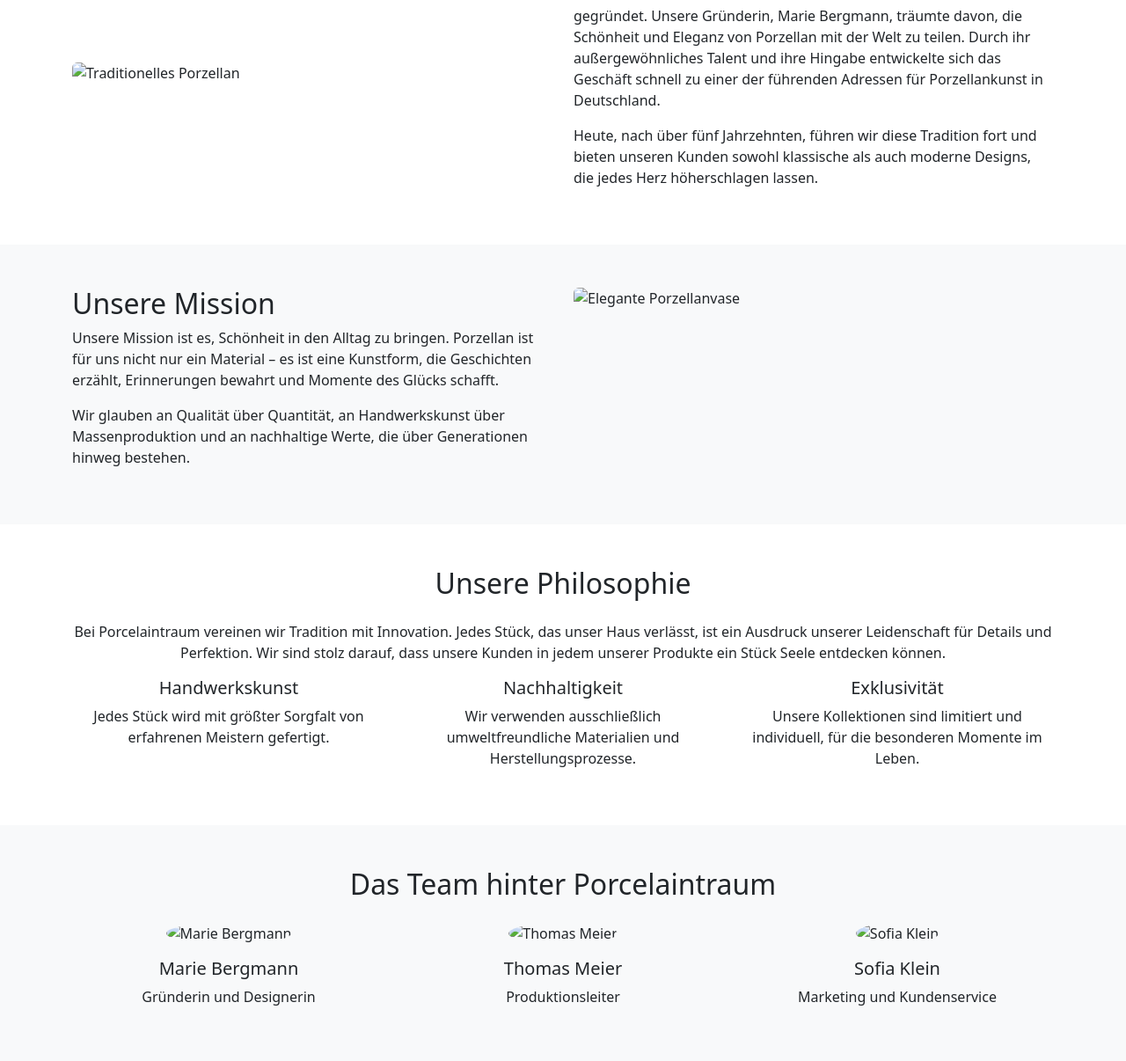
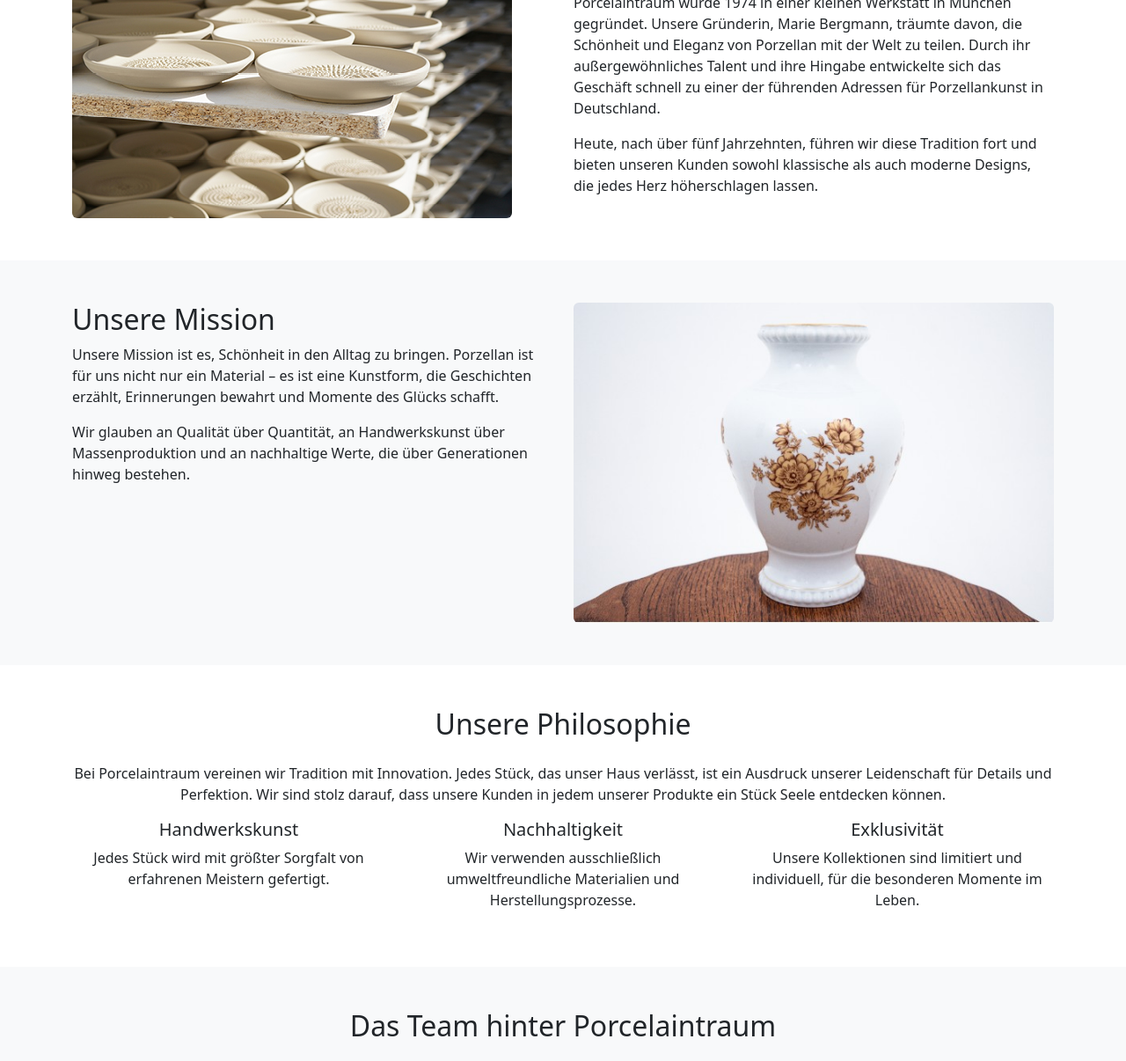
Before and after one commit to Dedoume/EK, a plain HTML site: page about.html in a window 1280 px wide. Shown: the part 386-1592 px from the top of the page at 88% size. Drawn offline with nearby package versions, Linux system fonts and the light colour scheme.

Commit message:
links angepasst

```diff
--- a/about.html
+++ b/about.html
@@ -43,7 +43,7 @@
             <div class="container">
                 <div class="row align-items-center">
                     <div class="col-md-6">
-                        <img src="images/porcelain.jpg" class="img-fluid rounded" alt="Traditionelles Porzellan">
+                        <img src="assets/images/porcelain.jpg" class="img-fluid rounded" alt="Traditionelles Porzellan">
                     </div>
                     <div class="col-md-6">
                         <h2>Unsere Geschichte</h2>
@@ -79,7 +79,7 @@
                         </p>
                     </div>
                     <div class="col-md-6">
-                        <img src="images/porzellanvase.jpg" class="img-fluid rounded" alt="Elegante Porzellanvase">
+                        <img src="assets/images/porzellanvase.jpg" class="img-fluid rounded" alt="Elegante Porzellanvase">
                     </div>
                 </div>
             </div>
@@ -117,17 +117,17 @@
                 <h2 class="text-center mb-4">Das Team hinter Porcelaintraum</h2>
                 <div class="row">
                     <div class="col-md-4 text-center">
-                        <img src="images/marie.jpg" class="rounded-circle mb-3" alt="Marie Bergmann">
+                        <img src="assets/images/marie.jpg" class="rounded-circle mb-3" alt="Marie Bergmann">
                         <h5>Marie Bergmann</h5>
                         <p>Gründerin und Designerin</p>
                     </div>
                     <div class="col-md-4 text-center">
-                        <img src="images/thomas.jpeg" class="rounded-circle mb-3" alt="Thomas Meier">
+                        <img src="assets/images/thomas.jpeg" class="rounded-circle mb-3" alt="Thomas Meier">
                         <h5>Thomas Meier</h5>
                         <p>Produktionsleiter</p>
                     </div>
                     <div class="col-md-4 text-center">
-                        <img src="images/sofia.jpg" class="rounded-circle mb-3" alt="Sofia Klein">
+                        <img src="assets/images/sofia.jpg" class="rounded-circle mb-3" alt="Sofia Klein">
                         <h5>Sofia Klein</h5>
                         <p>Marketing und Kundenservice</p>
                     </div>
```
Also changed, not shown: index.html (+4 -4 lines).
